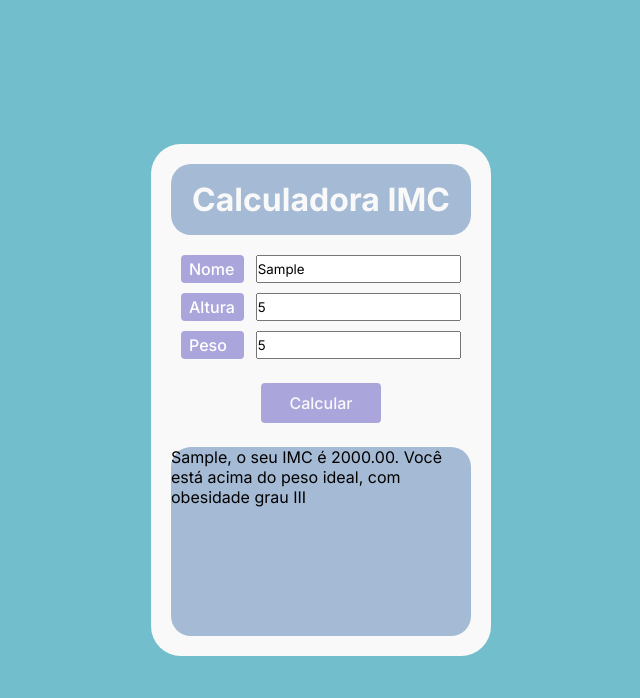
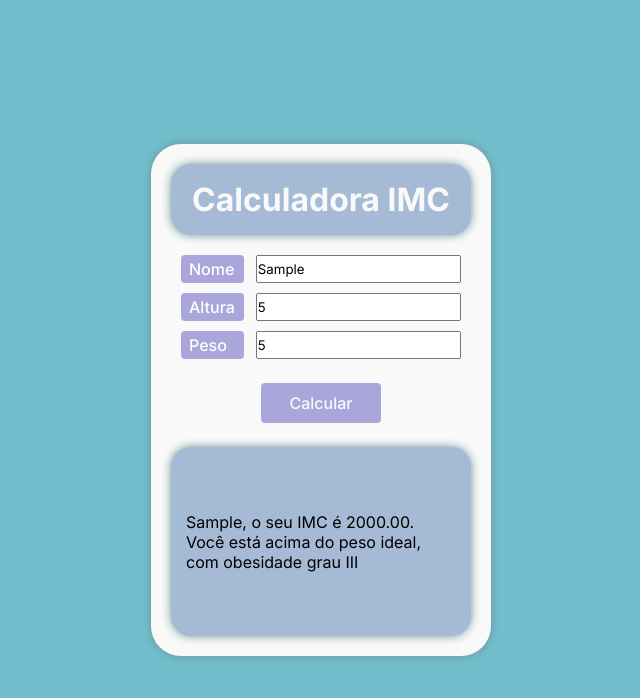
Before and after one commit to orafael-dev/Calculadora-IMC, a plain HTML site: page index.html in a window 1280 px wide. Both pictures are taken after typing "Sample", "5", "5" into the empty fields and a click on the button "Calcular". Shown: the whole page, without its empty margins (319-959 px from the left). Drawn offline with Linux system fonts and the light colour scheme.

Commit message:
fix: conditional rule and css improves

```diff
--- a/index.html
+++ b/index.html
@@ -25,11 +25,11 @@
         </div>
         <div class="input-container">
           <label for="height" class="btn">Altura</label>
-          <input type="number" id="height" placeholder="(cm)" />
+          <input type="number" id="height" placeholder="(cm)" value="" />
         </div>
         <div class="input-container">
-          <label for="weigth" class="btn">Peso</label>
-          <input type="number" id="weight" placeholder="(kg)" />
+          <label for="weight" class="btn">Peso</label>
+          <input type="number" id="weight" placeholder="(kg)" value="" />
         </div>
       </div>
 
--- a/index.js
+++ b/index.js
@@ -9,12 +9,12 @@ calculate.addEventListener("click", (w, h) => {
   function calculateImc() {
     const fullname = document.getElementById("name").value;
     const correctFullname = firstLetterConversor(fullname);
-    const height = parseFloat(document.getElementById("height").value);
-    const weight = parseFloat(document.getElementById("weight").value);
+    const height = document.getElementById("height").value;
+    const weight = document.getElementById("weight").value;
 
-    if (fullname !== "" && height !== "" && weight !== "typeof number") {
+    if (fullname !== "" && height !== "" && weight !== "") {
+      const calcResult = (weight / (height * height)) * 10000;
       let rating = "";
-      const calcResult = (weight / (height * height)) * 10000;
 
       if (calcResult < 18.5) {
         rating = "abaixo do peso.";
@@ -30,6 +30,7 @@ calculate.addEventListener("click", (w, h) => {
         rating = "acima do peso ideal, com obesidade grau III";
       }
 
+      console.log("Passou:")
       console.log(`Nome: valor ${fullname} tipo ${typeof fullname}`);
       console.log(`Altura: ${height} tipo ${typeof height}`);
       console.log(`Peso: ${weight} tipo ${typeof weight}`);
@@ -40,6 +41,7 @@ calculate.addEventListener("click", (w, h) => {
       )}. Você está ${rating}`;
     } else {
       alert("Preencha todos os campos!");
+      console.log("Não passou:")
       console.log(`Nome: valor ${fullname} tipo ${typeof fullname}`);
       console.log(`Altura: ${height} tipo ${typeof height}`);
       console.log(`Peso: ${weight} tipo ${typeof weight}`);
--- a/sass/style.scss
+++ b/sass/style.scss
@@ -33,6 +33,8 @@ body {
     align-items: center;
     padding-top: 1rem;
     padding-bottom: 1rem;
+    box-shadow: 0px 0px 10px #6c939a;
+
 }
 
 h1 {
@@ -49,6 +51,8 @@ h1 {
     justify-content: top;
     align-items: center;
     overflow: hidden;
+    box-shadow: 0px 0px 10px #6c939a;
+
 }
 
 .inputs-container {
@@ -118,4 +122,9 @@ input {
     width: 300px;
     margin-bottom: 20px;
     border-radius: 20px;
+    display: flex;
+    justify-content: center;
+    align-items: center;
+    padding: 15px;
+    box-shadow: 0px 0px 10px #6c939a;
 }
```
Also changed, not shown: css/style.css, 1 other file.
